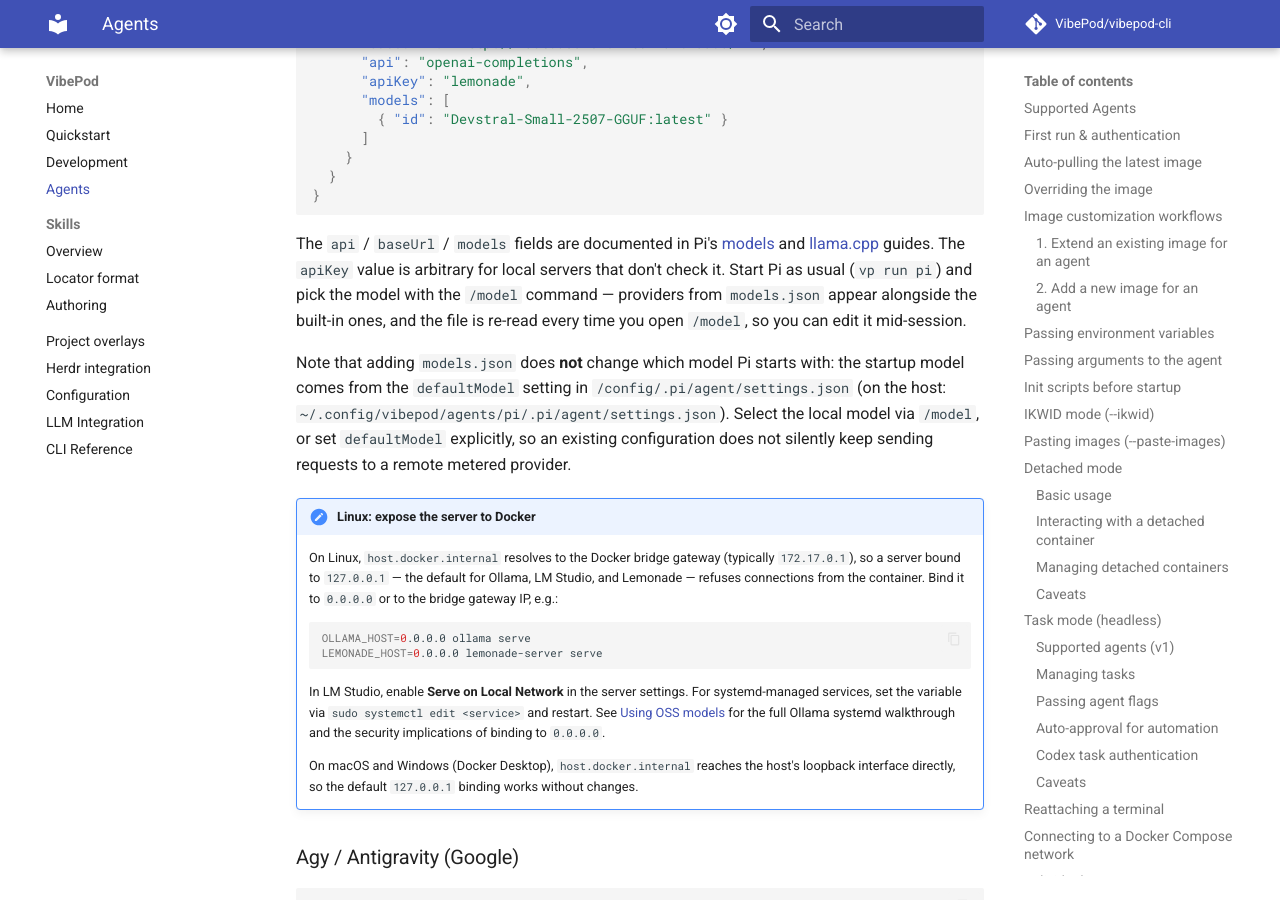
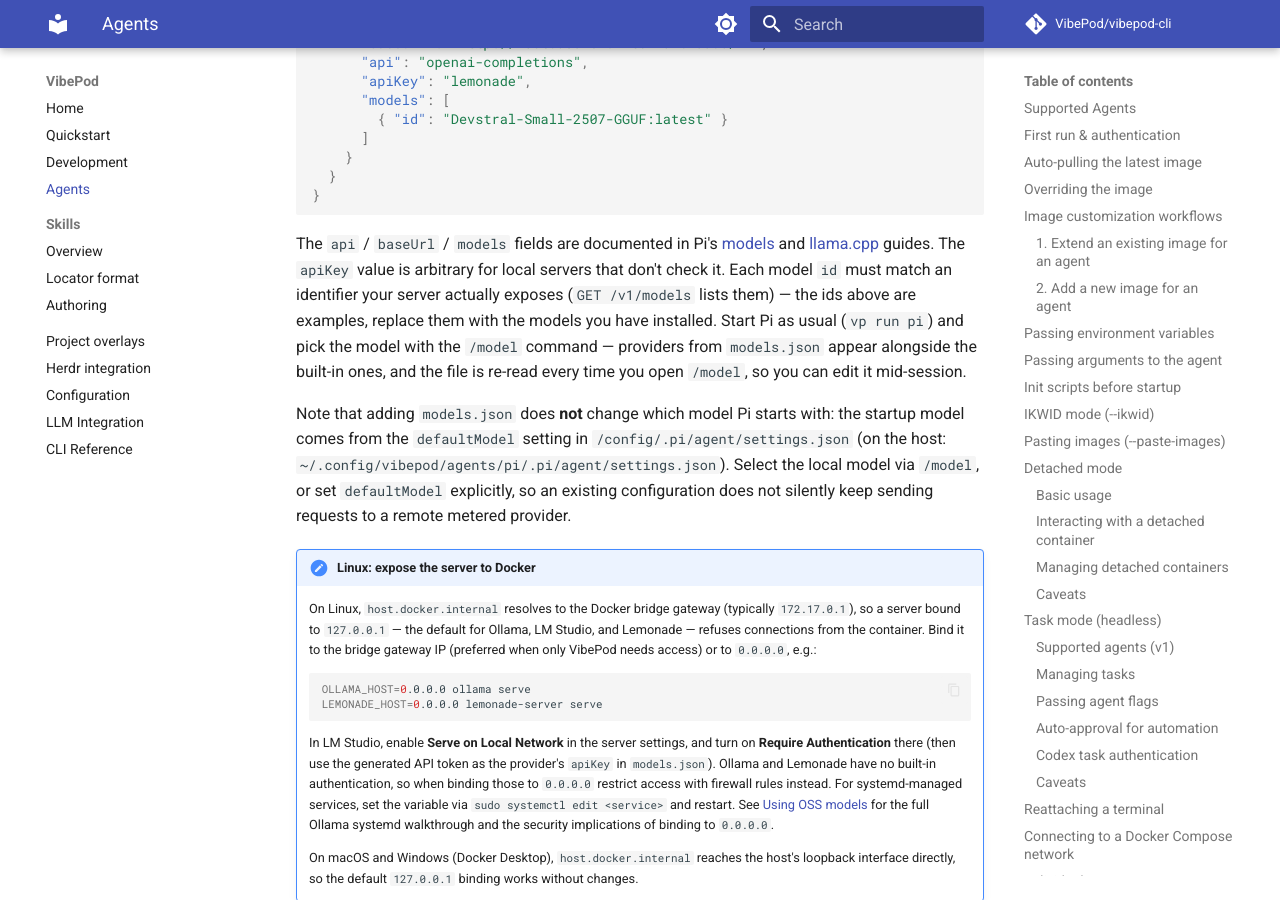
Before and after one commit to VibePod/vibepod-cli, an MkDocs documentation site: the page built from docs/agents/index.md, in a window 1280 px wide and 900 px high, scrolled down 18005 px. Built offline with MkDocs 1.6.1 and Material for MkDocs 9.7.7, drawn with Linux system fonts in a browser that asks for light colours; comment, search, counter and statistics services are not loaded.

Commit message:
docs(pi): add auth guidance and model-id note for local providers
LM Studio network serving pairs with Require Authentication (token goes
into the provider apiKey); Ollama and Lemonade have no built-in auth, so
point at firewall rules for 0.0.0.0 bindings. Clarify that example model
ids must match what the server exposes via /v1/models.

````diff
--- a/docs/agents/index.md
+++ b/docs/agents/index.md
@@ -702,7 +702,10 @@
 The `api` / `baseUrl` / `models` fields are documented in Pi's
 [models](https://pi.dev/docs/latest/models) and
 [llama.cpp](https://pi.dev/docs/latest/llama-cpp) guides. The `apiKey` value is
-arbitrary for local servers that don't check it. Start Pi as usual
+arbitrary for local servers that don't check it. Each model `id` must match an
+identifier your server actually exposes (`GET /v1/models` lists them) — the
+ids above are examples, replace them with the models you have installed.
+Start Pi as usual
 (`vp run pi`) and pick the model with the `/model` command — providers from
 `models.json` appear alongside the built-in ones, and the file is re-read
 every time you open `/model`, so you can edit it mid-session.
@@ -719,14 +722,19 @@
     On Linux, `host.docker.internal` resolves to the Docker bridge gateway
     (typically `172.17.0.1`), so a server bound to `127.0.0.1` — the default
     for Ollama, LM Studio, and Lemonade — refuses connections from the
-    container. Bind it to `0.0.0.0` or to the bridge gateway IP, e.g.:
+    container. Bind it to the bridge gateway IP (preferred when only VibePod
+    needs access) or to `0.0.0.0`, e.g.:
 
     ```bash
     OLLAMA_HOST=0.0.0.0 ollama serve
     LEMONADE_HOST=0.0.0.0 lemonade-server serve
     ```
 
-    In LM Studio, enable **Serve on Local Network** in the server settings.
+    In LM Studio, enable **Serve on Local Network** in the server settings,
+    and turn on **Require Authentication** there (then use the generated API
+    token as the provider's `apiKey` in `models.json`). Ollama and Lemonade
+    have no built-in authentication, so when binding those to `0.0.0.0`
+    restrict access with firewall rules instead.
     For systemd-managed services, set the variable via
     `sudo systemctl edit <service>` and restart. See
     [Using OSS models](../llm.md#quick-start-with-ollama) for the full
````
